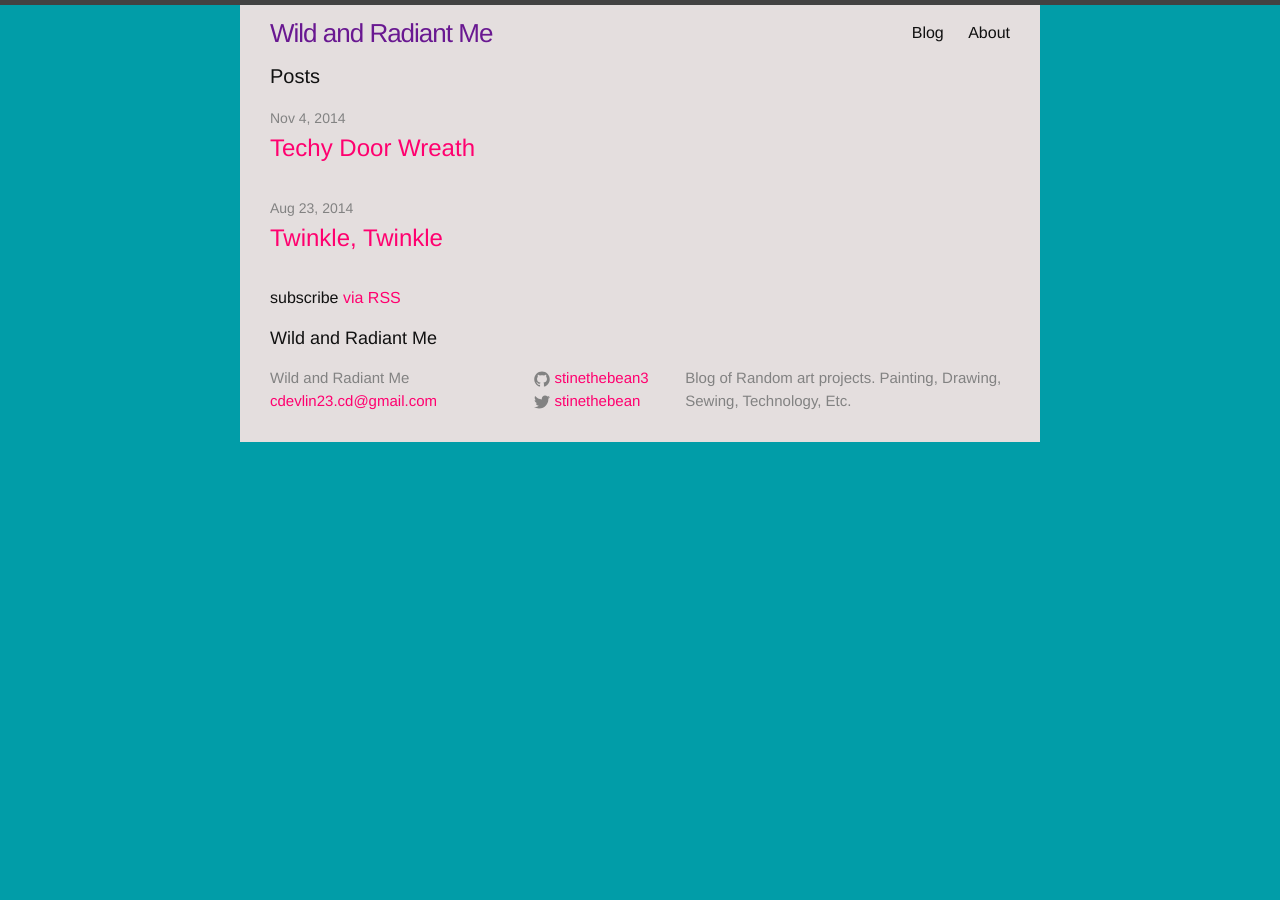
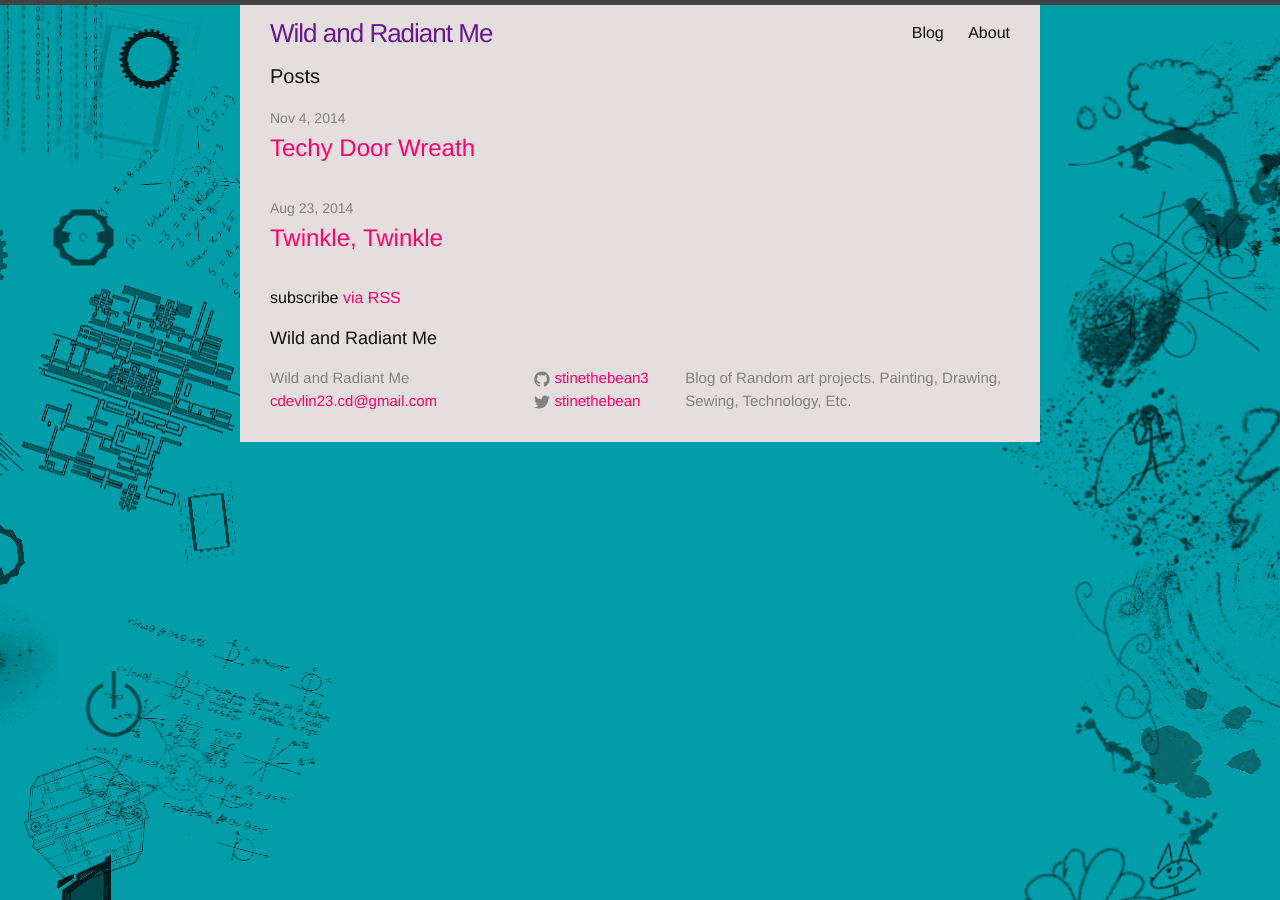
Before and after one commit to stinethebean3/blog, a Jekyll site: the page built from index.html, in a window 1280 px wide. Built offline with Jekyll 4.4.1, drawn with Linux system fonts in a browser that asks for light colours.

Commit message:
added background image

```diff
--- a/_sass/_base.scss
+++ b/_sass/_base.scss
@@ -20,9 +20,9 @@ body {
     font-weight: 300;
     color: $text-color;
     background-color: $background-color;
+    background-image: url("/assets/images/background.png");
+    background-position: top center;
 }
-
-
 
 /**
  * Set `margin-bottom` to maintain vertycal rhythm
```
Also changed, not shown: assets/images/background.png (added).
